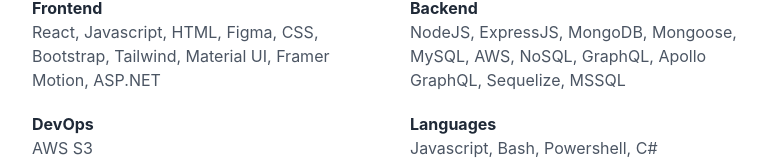
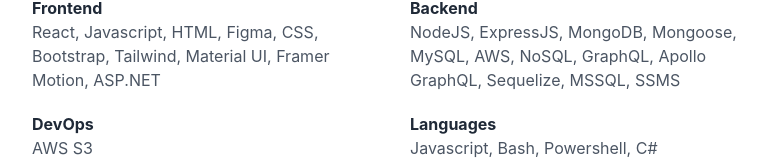
Before and after one commit to brianalegre/Resume, a React (Create React App) app: page / in a window 1280 px wide. Shown: the part 1336-1496 px from the top of the page, without its empty margins (424-1197 px from the left). Built offline with nearby package versions, Linux system fonts and the light colour scheme.

Commit message:
Added Skill: SSSMS

```diff
--- a/src/resumeData.js
+++ b/src/resumeData.js
@@ -127,6 +127,7 @@
                     "Apollo GraphQL",
                     "Sequelize",
                     "MSSQL",
+                    "SSMS",
                 ],
                 "name": "Backend"
             },
```
